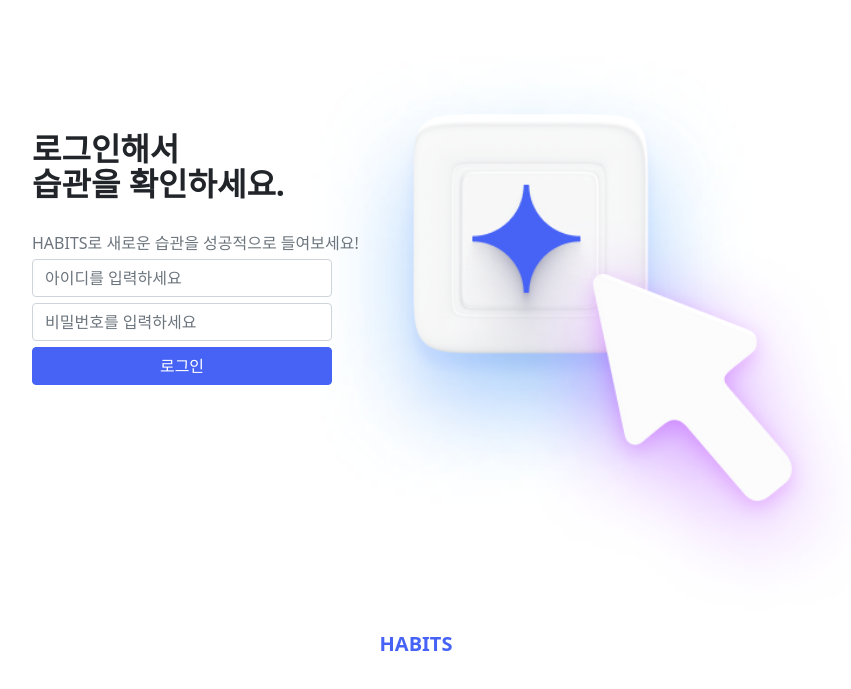
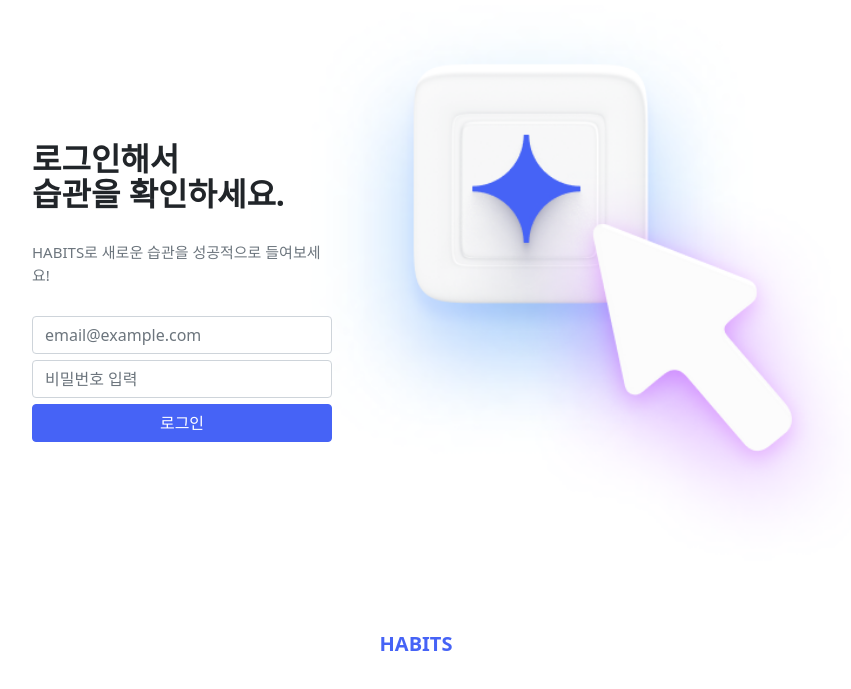
Before and after one commit to Hyojung-Lee/Habit_webapp, a Vue app: page /#/login in a window 1280 px wide. Shown: the part 109-798 px from the top of the page, without its empty margins (224-1075 px from the left). Built offline with nearby package versions, Linux system fonts and the light colour scheme; no server answers; a web font is replaced by a local one.

Commit message:
로그인 UI정리2

```diff
--- a/src/components/LoginHead.vue
+++ b/src/components/LoginHead.vue
@@ -1,11 +1,6 @@
 <template>
   <div class="container">
     <img class="illust" src="../assets/loginHead1.png" alt="loginHeadimg">
-    <div class="titles">
-      <h2>로그인해서<br>습관을 확인하세요.</h2>
-      <p>HABITS로 새로운 습관을 성공적으로 들여보세요!</p>
-    </div>
-
 
   </div>
 </template>
@@ -17,28 +12,12 @@
     text-align: center;
   }
 
-  h2 {
-    line-height: 1.1;
-    font-size: 32px;
-    font-weight: 700;
-    color: $gray-900;
-  }
-  p {
-    margin: 30px 0;
-    color: $gray-600;
-  }
-  .titles {
-    position: absolute;
-    top: 30vh;
-    left: 20%;
-    text-align: left;
-  }
-
   .illust {
     z-index: -1;
     position: absolute;
     height: 700px;
     right: 8%;
-    top: 10vh;
+    top: 50%;
+    margin-top: -370px;
   }
 </style>
--- a/src/routes/Login.vue
+++ b/src/routes/Login.vue
@@ -4,11 +4,16 @@
   <Logo />
   <LoginHead />
   <div class="login-form">
+      <div class="titles">
+        <h2>로그인해서<br>습관을 확인하세요.</h2>
+        <p>HABITS로 새로운 습관을 성공적으로 들여보세요!</p>
+      </div>
+
       <div class="form-group">
-        <input type="text" placeholder="아이디를 입력하세요" class="form-control" v-model="user.id"/>
+        <input type="text" placeholder="email@example.com" class="form-control" v-model="user.id"/>
       </div>
       <div class="form-group">
-        <input type="password" placeholder="비밀번호를 입력하세요" class="form-control" v-model="user.password"/>
+        <input type="password" placeholder="비밀번호 입력" class="form-control" v-model="user.password"/>
       </div>
       <button  class="btn btn-primary" v-on:click="handleLogin">로그인</button>
       <alert-dialog :message="alertDialogMessage" :loading="loading" v-if="alertDialog" @close="alertDialog = false" />
@@ -40,6 +45,7 @@ export default {
       },
       alertDialog :false,
       alertDialogMessage : "",
+      loginActive : false,
     }
   },
   //컴포넌트에서 사용하는 메소드 정의
@@ -64,6 +70,14 @@ export default {
     },
     handleLogout(){
       this.$store.dispatch("removeAuth");
+    },
+    inputFill(){
+      if(this.user.id != "" && this.user.password != "" ){
+        console.log("Login Active")
+        this.loginActive = true;
+      }else {
+        this.loginActive = false;
+      }
     }
   }
 }
@@ -81,12 +95,25 @@ export default {
     text-align: center;
     color: $primary;
   }
+  h2 {
+    line-height: 1.1;
+    font-size: 32px;
+    font-weight: 700;
+    color: $gray-900;
+  }
+  p {
+    margin: 30px 0;
+    font-size: 15px;
+    color: $gray-600;
+  }
   .login-form {
     position: absolute;
     display: flex;
     flex-direction: column;
     width: 300px;
-    top: 46vh;
+    top: 50%;
+    margin-top: -150px;
+    height: 300px;
     left: 20%;
     .form-group {
       margin-bottom: 6px;
--- a/src/store/habit.js
+++ b/src/store/habit.js
@@ -25,7 +25,7 @@ export default {
   actions: {
     async searchHabits(context, payload) {
       const OMDB_API_KEY = '629d18fc'
-      const res = await axios.get(`https://www.omdbapi.com/?apikey=${OMDB_API_KEY}&s=habit&page=1`)
+      const res = await axios.get(`https://www.omdbapi.com/?apikey=${OMDB_API_KEY}&s=dog&page=1`)
       const { Search, totalResults } = res.data
       context.commit('updateState',{
         habits: Search
```
Also changed, not shown: src/assets/objet.png (added), 1 other file (tests, documents, lock files or other folders).
